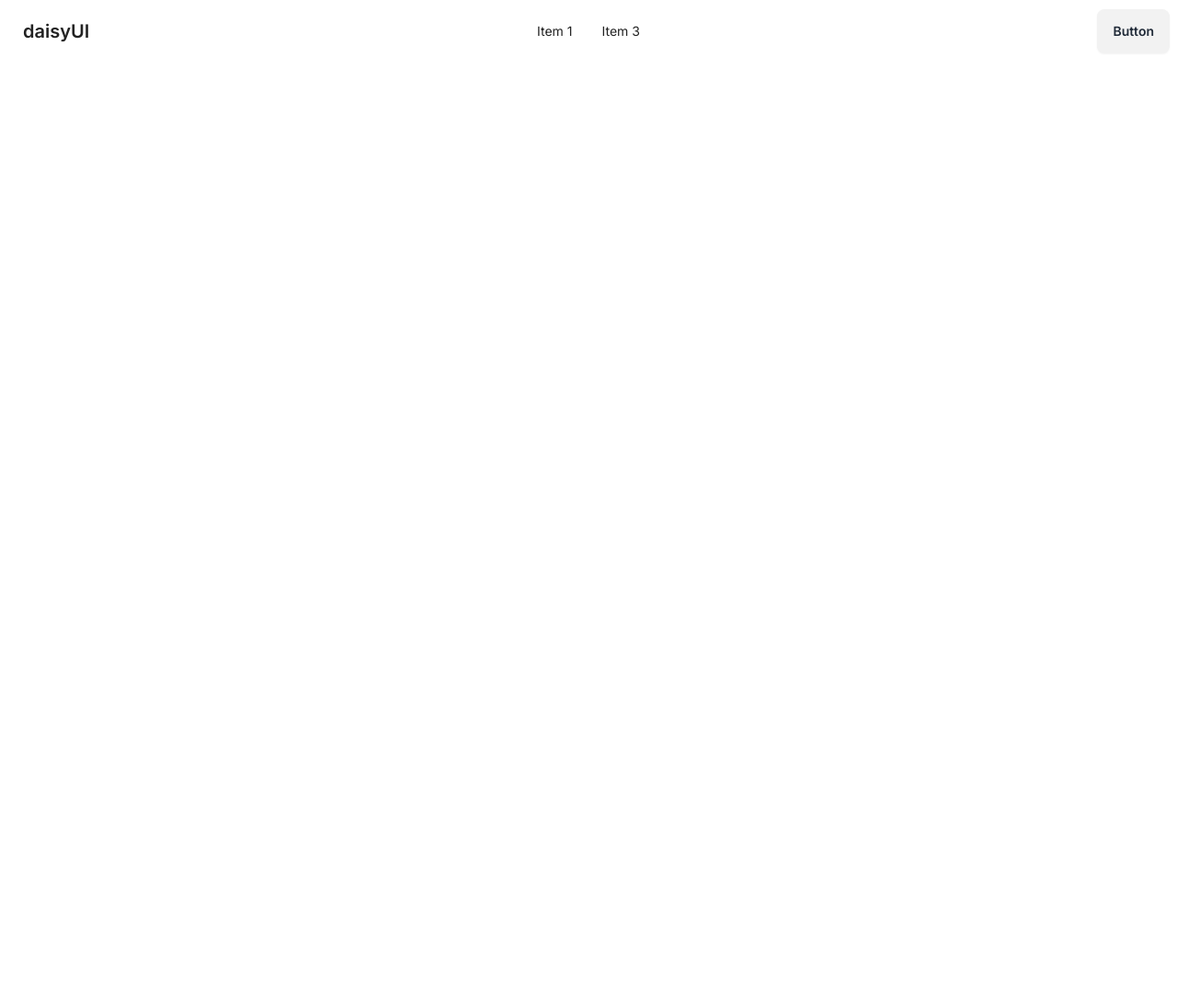
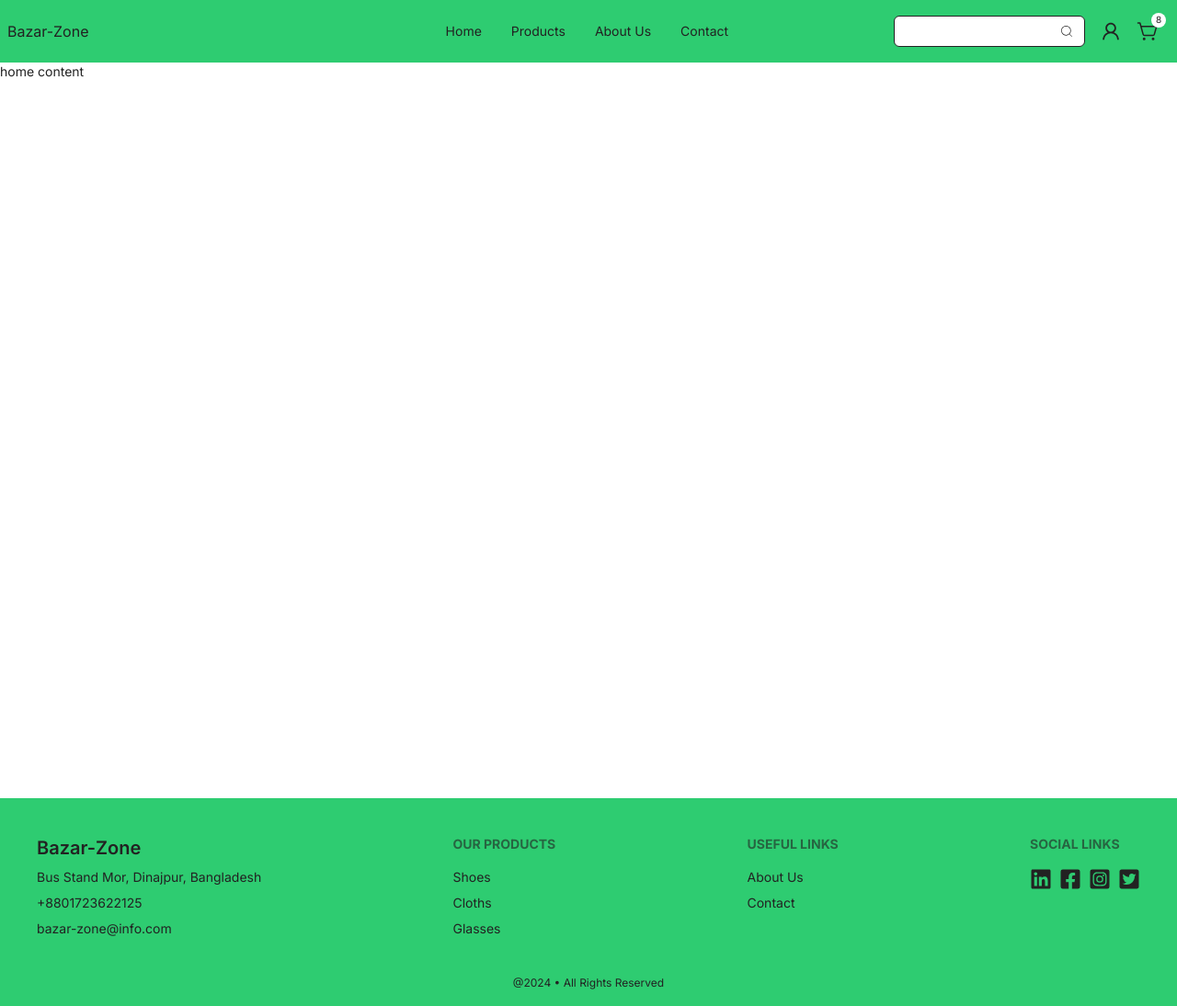
Before and after one commit to avideb24/bazar-zone, a Next.js app: page / in a window 1280 px wide. Shown: the whole page at 92% size. Before the commit the page ends 800 px from the top, so only its background shows below. Built offline with nearby package versions, Linux system fonts and the light colour scheme.

Commit message:
added Navbar and Footer

```diff
--- a/package.json
+++ b/package.json
@@ -11,7 +11,8 @@
   "dependencies": {
     "next": "14.2.2",
     "react": "^18",
-    "react-dom": "^18"
+    "react-dom": "^18",
+    "react-icons": "^5.1.0"
   },
   "devDependencies": {
     "daisyui": "^4.10.2",
--- a/src/app/globals.css
+++ b/src/app/globals.css
@@ -12,5 +12,12 @@ body{
   background: var(--bg-primary);
   color: var(--text-primary);
   width: 100%;
-  min-height: 100vh;
 }
+
+
+
+
+/* footer links hover */
+.footer-links li:hover{
+  text-decoration: underline;
+}
--- a/src/app/layout.jsx
+++ b/src/app/layout.jsx
@@ -1,6 +1,7 @@
 import { Inter } from "next/font/google";
 import "./globals.css";
 import Navbar from "@/components/shared/Navbar.jsx/Navbar";
+import Footer from "@/components/shared/Footer/Footer";
 
 const inter = Inter({ subsets: ["latin"] });
 
@@ -13,13 +14,9 @@ export default function RootLayout({ children }) {
   return (
     <html lang="en">
       <body className={inter.className}>
-        <main>
           <Navbar />
-          <section className="max-w-7xl mx-auto">
-            {children}
-          </section>
-
-        </main>
+          {children}
+          <Footer />
       </body>
     </html>
   );
--- a/src/app/page.jsx
+++ b/src/app/page.jsx
@@ -2,9 +2,9 @@ import React from 'react';
 
 const Homepage = () => {
     return (
-        <section>
-
-        </section>
+        <main className='max-w-7xl mx-auto bg-[color:var(--bg-primary)] text-[color:var(--text-prmary)] text-sm min-h-screen'>
+            home content
+        </main>
     );
 };
 
--- /dev/null
+++ b/src/components/shared/Footer/Footer.jsx
@@ -0,0 +1,68 @@
+import Link from "next/link";
+import { FaLinkedin, FaFacebookSquare, FaInstagramSquare, FaTwitterSquare } from "react-icons/fa";
+
+
+const Footer = () => {
+    return (
+        <footer className="bg-primary">
+            <div className="max-w-7xl mx-auto footer p-10 flex flex-col md:flex-row justify-between items-center md:items-start ">
+                <aside className="flex flex-col items-center md:items-start">
+                    <Link href={'/'} className="text-xl font-semibold">Bazar-Zone</Link>
+                    <address className="not-italic">Bus Stand Mor, Dinajpur, Bangladesh</address>
+                    <a href="tel:+8801723622125" className="hover:underline">+8801723622125</a>
+                    <p>bazar-zone@info.com</p>
+                </aside>
+                <nav className="flex flex-col items-center md:items-start">
+                    <h6 className="footer-title">Our Products</h6>
+                    <ul className="flex flex-row md:flex-col gap-2 footer-links">
+                        <li>
+                            <Link href={'/'}>Shoes</Link>
+                        </li>
+                        <li className="md:hidden">•</li>
+                        <li>
+                            <Link href={'/'}>Cloths</Link>
+                        </li>
+                        <li className="md:hidden">•</li>
+                        <li>
+                            <Link href={'/'}>Glasses</Link>
+                        </li>
+                    </ul>
+                </nav>
+                <nav className="flex flex-col items-center md:items-start">
+                    <h6 className="footer-title">Useful Links</h6>
+                    <ul className="flex flex-row md:flex-col gap-2 footer-links">
+                        <li>
+                            <Link href={'/'}>About Us</Link>
+                        </li>
+                        <li className="md:hidden">•</li>
+                        <li>
+                            <Link href={'/'}>Contact</Link>
+                        </li>
+                    </ul>
+                </nav>
+                <nav className="flex flex-col items-center md:items-start">
+                    <h6 className="footer-title">Social Links</h6>
+                    <ul className="flex flex-row gap-2 footer-links">
+                        <li>
+                            <Link href={'/'}><FaLinkedin className="text-2xl" /></Link>
+                        </li>
+                        <li>
+                            <Link href={'/'}><FaFacebookSquare className="text-2xl" /></Link>
+                        </li>
+                        <li>
+                            <Link href={'/'}><FaInstagramSquare className="text-2xl" /></Link>
+                        </li>
+                        <li>
+                            <Link href={'/'}><FaTwitterSquare className="text-2xl" /></Link>
+                        </li>
+                    </ul>
+                </nav>
+            </div>
+
+             {/* copyright text */}
+             <div className="text-center text-[12px] pb-4">@2024 • All Rights Reserved</div>
+        </footer>
+    );
+};
+
+export default Footer;
--- a/src/components/shared/Navbar.jsx/Navbar.jsx
+++ b/src/components/shared/Navbar.jsx/Navbar.jsx
@@ -1,29 +1,77 @@
 'use client';
+
+import Link from "next/link";
+import { CiSearch } from "react-icons/ci";
+import { PiShoppingCartSimple } from "react-icons/pi";
+import { AiOutlineUser } from "react-icons/ai";
 
 const Navbar = () => {
     return (
-        <header className="navbar">
+        <header className="bg-primary pb-3 md:pb-0">
+            <nav className="navbar max-w-7xl mx-auto">
                 <div className="navbar-start">
                     <nav className="dropdown">
                         <div tabIndex={0} role="button" className="btn btn-ghost lg:hidden">
                             <svg xmlns="http://www.w3.org/2000/svg" className="h-5 w-5" fill="none" viewBox="0 0 24 24" stroke="currentColor"><path strokeLinecap="round" strokeLinejoin="round" strokeWidth="2" d="M4 6h16M4 12h8m-8 6h16" /></svg>
                         </div>
-                    <ul tabIndex={0} className="menu menu-sm dropdown-content mt-3 z-[1] p-2 shadow bg-base-100 rounded-box w-52">
-                        <li><a>Item 1</a></li>
-                        <li><a>Item 3</a></li>
+                        <ul tabIndex={0} className="menu menu-sm dropdown-content mt-3 z-[1] p-2 shadow bg-slate-200 rounded-box w-52">
+                            <li>
+                                <Link href={'/'}>Home</Link>
+                            </li>
+                            <li>
+                                <Link href={'/'}>Products</Link>
+                            </li>
+                            <li>
+                                <Link href={'/'}>About Us</Link>
+                            </li>
+                            <li>
+                                <Link href={'/'}>Contact</Link>
+                            </li>
                         </ul>
                     </nav>
-                <a className="btn btn-ghost text-xl">daisyUI</a>
+                    <Link href={'/'}>Bazar-Zone</Link>
                 </div>
                 <nav className="navbar-center hidden lg:flex">
                     <ul className="menu menu-horizontal px-1">
-                    <li><a>Item 1</a></li>
-                    <li><a>Item 3</a></li>
+                        <li>
+                            <Link href={'/'}>Home</Link>
+                        </li>
+                        <li>
+                            <Link href={'/'}>Products</Link>
+                        </li>
+                        <li>
+                            <Link href={'/'}>About Us</Link>
+                        </li>
+                        <li>
+                            <Link href={'/'}>Contact</Link>
+                        </li>
                     </ul>
                 </nav>
-            <div className="navbar-end">
-                <a className="btn">Button</a>
+                <div className="navbar-end flex items-center gap-4 pr-3">
+                    <form className="max-w-52 relative hidden md:block">
+                        <input type="text" className="w-full bg-[color:var(--bg-primary)] border border-[color:var(--text-primary)] px-3 py-1 rounded-md outline-none" />
+                        <span className="absolute top-[9px] right-3">
+                            <CiSearch />
+                        </span>
+                    </form>
+                    <button>
+                        <AiOutlineUser className="text-2xl" />
+                    </button>
+                    <button className="inline-block relative">
+                        <PiShoppingCartSimple className="text-2xl" />
+                        <span className="w-4 h-4 bg-[color:var(--bg-primary)] absolute -top-2 -right-2 text-[10px] text-center rounded-full">8</span>
+                    </button>
                 </div>
+
+            </nav>
+
+            {/* mobile search */}
+            <form className="w-full flex md:hidden items-center gap-3 px-2 relative text-[color:var(--text-primary)]">
+                <input type="text" className="w-full bg-[color:var(--bg-primary)] border border-[color:var(--text-primary)] px-3 py-1 rounded-md outline-none" />
+                <button type="submit" className="absolute top-2 right-4">
+                    <CiSearch />
+                </button>
+            </form>
         </header>
     );
 };
--- a/tailwind.config.js
+++ b/tailwind.config.js
@@ -6,9 +6,11 @@ module.exports = {
     "./src/app/**/*.{js,ts,jsx,tsx,mdx}",
   ],
   theme: {
-    colors: {
-      primary: '#2ecc71',
-    }
+    extend: {
+      colors: {
+        primary: '#2ecc71',
+      },
+    },
   },
   plugins: [require("daisyui")],
 };
```
Also changed, not shown: 1 other file (tests, documents, lock files or other folders). Lines whose indentation alone changed are shown as unchanged.
